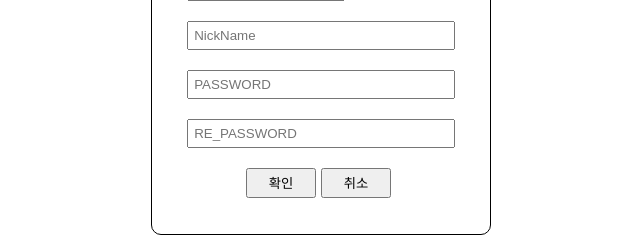
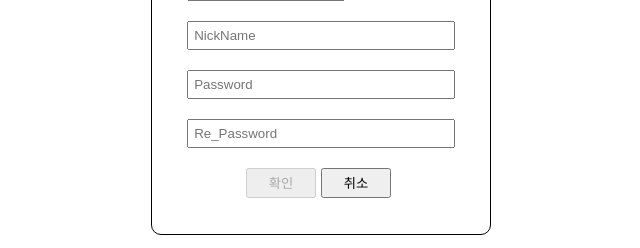
Before and after one commit to BulletBoxProject/BulletBox-project-FE-, a React (Create React App) app: page /signup in a window 1280 px wide. Shown: the part 241-489 px from the top of the page, without its empty margins (319-959 px from the left). Built offline with nearby package versions, Linux system fonts and the light colour scheme.

Commit message:
feat: email 유효성검사

```diff
--- a/src/components/logIn/components/logInInput.jsx
+++ b/src/components/logIn/components/logInInput.jsx
@@ -45,7 +45,7 @@ const LogInInput = () => {
       <StTitle>로그인</StTitle>
 
       <StInput
-        placeholder="ID"
+        placeholder="Email"
         name="userid"
         type="email"
         onChange={(e) => {
@@ -54,7 +54,7 @@ const LogInInput = () => {
         }}
       ></StInput>
       <StInput
-        placeholder="PASSWORD"
+        placeholder="Password"
         type="password"
         name="password"
         onChange={(e) => {
@@ -72,7 +72,13 @@ const LogInInput = () => {
         >
           로그인
         </StSignupBtn>
-        <StSignupBtn>회원가입</StSignupBtn>
+        <StSignupBtn
+          onClick={() => {
+            navigate("/signup");
+          }}
+        >
+          회원가입
+        </StSignupBtn>
       </StButtonBox>
     </StForm>
   );
--- a/src/components/signup/components/signUpInput.jsx
+++ b/src/components/signup/components/signUpInput.jsx
@@ -1,23 +1,56 @@
-import React from "react";
+import React, { useCallback, useState } from "react";
 import styled from "styled-components";
-import { useDispatch } from "react-redux";
 import { useNavigate } from "react-router";
 import axios from "axios";
 
 const SignUpInput = () => {
+  const navigate = useNavigate();
+
+  const [email, setEmail] = useState("");
+  const [emailMessage, setEmailMessage] = useState("");
+  const [isEmail, setIsEmail] = useState(false);
+  const emailRegex =
+    /([\w-.]+)@((\[[0-9]{1,3}\.[0-9]{1,3}\.[0-9]{1,3}\.)|(([\w-]+\.)+))([a-zA-Z]{2,4}|[0-9]{1,3})(\]?)$/;
+
+  const onChangeEmail = (e) => {
+    const value = e.target.value;
+    setEmail(value);
+
+    if (!emailRegex.test(value)) {
+      setEmailMessage("올바른 이메일 형식이 아닙니다.");
+      setIsEmail(false);
+    } else {
+      setEmailMessage("올바른 이메일 형식입니다.");
+      setIsEmail(true);
+    }
+  };
+
   return (
     <StForm>
       <StTitle>회원가입</StTitle>
       <div>
-        <StInputEmail placeholder="E-mail"></StInputEmail>
+        <StInputEmail
+          placeholder="E-mail"
+          onChange={onChangeEmail}
+        ></StInputEmail>
         <button>이메일인증</button>
       </div>
+      {email.length > 0 && <span>{emailMessage}</span>}
+
       <StInput placeholder="NickName"></StInput>
-      <StInput placeholder="PASSWORD"></StInput>
-      <StInput placeholder="RE_PASSWORD"></StInput>
+      <StInput placeholder="Password"></StInput>
+      <StInput placeholder="Re_Password"></StInput>
       <StButtonBox>
-        <StSignupBtn>확인</StSignupBtn>
-        <StSignupBtn>취소</StSignupBtn>
+        <StSignupBtn type="submit" disabled={!isEmail}>
+          확인
+        </StSignupBtn>
+        <StSignupBtn
+          onClick={() => {
+            navigate("/login");
+          }}
+        >
+          취소
+        </StSignupBtn>
       </StButtonBox>
     </StForm>
   );
```
